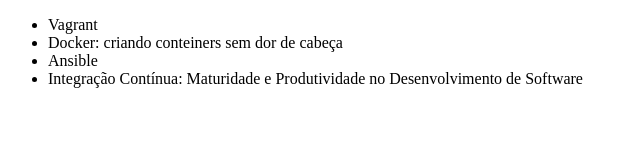
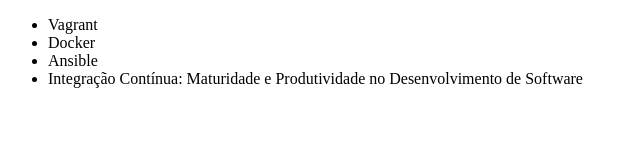
Before and after one commit to tgaruti/alura-git, a plain HTML site: page index.html in a window 1280 px wide. Shown: the whole page, without its empty margins (0-640 px from the left). Drawn offline with Linux system fonts and the light colour scheme.

Commit message:
tirando a edição no nome do docker

```diff
--- a/index.html
+++ b/index.html
@@ -7,7 +7,7 @@
 <body>
     <ul>
         <li>Vagrant</li>
-        <li>Docker: criando conteiners sem dor de cabeça</li>
+        <li>Docker</li>
         <li>Ansible</li>
         <li>Integração Contínua: Maturidade e Produtividade no Desenvolvimento de Software</li>
     </ul>
```
